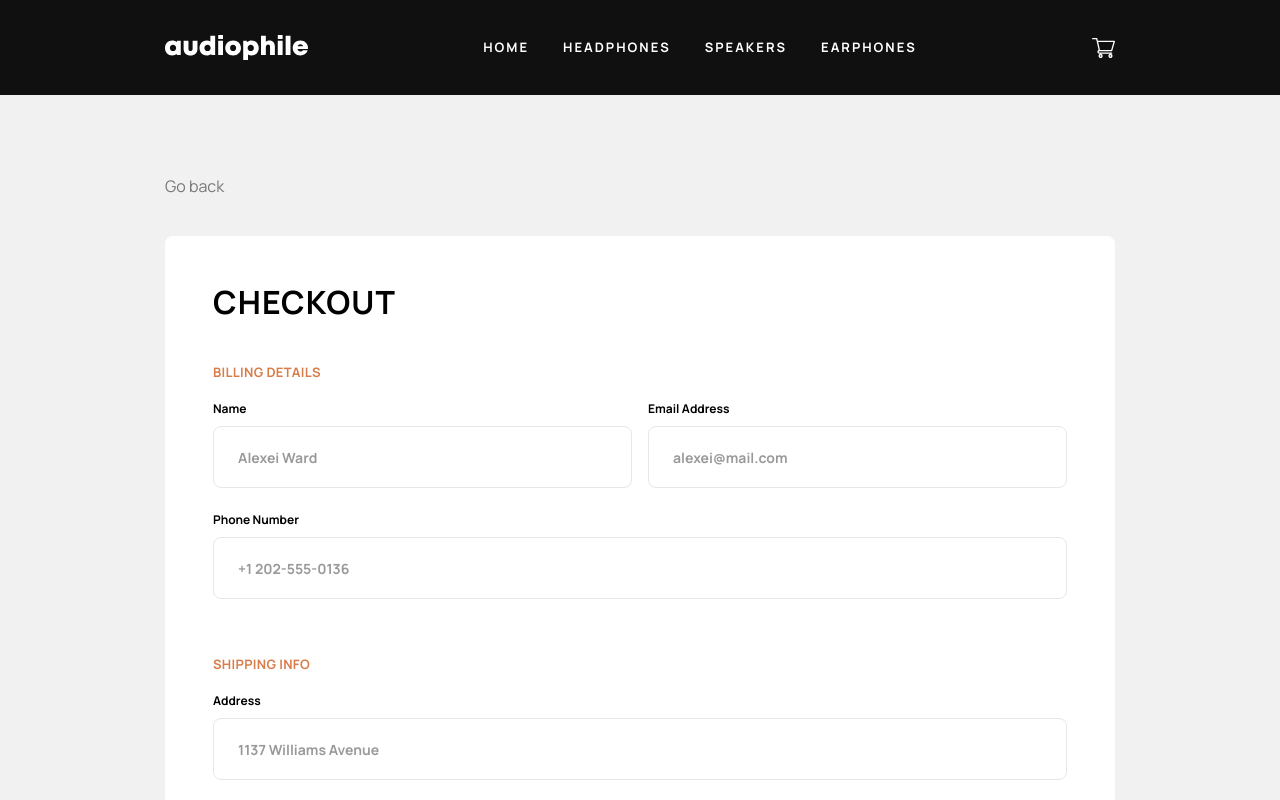
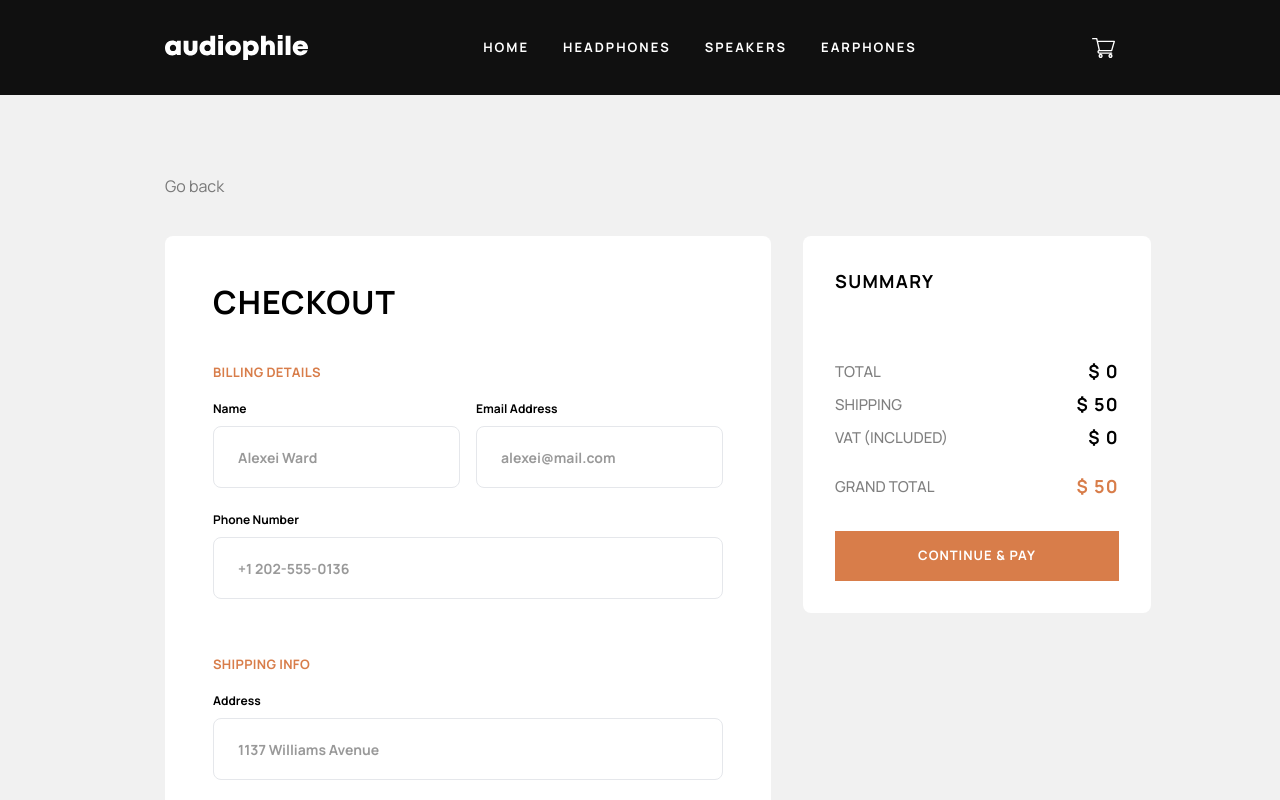
Before and after one commit to BBualdo/Audiophile, a React (Vite) app: page /checkout in a window 1280 px wide. Shown: the top 800 px of the page. Built offline with nearby package versions, Linux system fonts and the light colour scheme.

Commit message:
Summary section with loaded data from cart

```diff
--- a/src/App.jsx
+++ b/src/App.jsx
@@ -127,7 +127,10 @@ const App = () => {
 								/>
 							}
 						/>
-						<Route path='/checkout' element={<Checkout />} />
+						<Route
+							path='/checkout'
+							element={<Checkout cart={cartData} totalPrice={totalPrice} />}
+						/>
 					</Route>
 				</Routes>
 			</BrowserRouter>
--- a/src/pages/Checkout.jsx
+++ b/src/pages/Checkout.jsx
@@ -1,7 +1,32 @@
 import React from 'react';
 import { Link } from 'react-router-dom';
 
-const Checkout = () => {
+const Checkout = (props) => {
+	const cartItems = props.cart.map((item, index) => {
+		return (
+			<div key={index} className='w-full flex items-center justify-between'>
+				<div className='flex items-center gap-4'>
+					<div>
+						<img src={item.image} className='w-16 h-16 rounded-[8px]' />
+					</div>
+					<div className='flex flex-col'>
+						<p className='text-[15px] font-bold leading-[25px] text-black'>
+							{item.name}
+						</p>
+						<p className='text-[14px] font-bold leading-[25px] text-black/50'>
+							$ {item.price}
+						</p>
+					</div>
+				</div>
+				<div className='flex justify-between p-[15px] items-center'>
+					<p className='text-[15px] font-bold text-black/50'>
+						x{item.quantity}
+					</p>
+				</div>
+			</div>
+		);
+	});
+
 	return (
 		<main className='mt-[95px] bg-gray-light'>
 			<div className='xs:px-[24px] md:px-[40px] lg:px-[165px] xs:pt-4 md:pt-8 lg:pt-[79px]'>
@@ -11,7 +36,7 @@ const Checkout = () => {
 					</button>
 				</Link>
 			</div>
-			<div className='xs:px-[24px] md:px-[40px] lg:px-[165px] mt-[38px] pb-[140px]'>
+			<div className='xs:px-[24px] md:px-[40px] lg:px-[165px] mt-[38px] pb-[140px] flex gap-8 items-start'>
 				<section className='bg-white p-12 rounded-[8px]'>
 					<h3>Checkout</h3>
 					<form>
@@ -133,7 +158,53 @@ const Checkout = () => {
 						</div>
 					</form>
 				</section>
-				<section></section>
+				<section className='rounded-[8px] p-8 bg-white'>
+					<div>
+						<h6 className='h6 text-black'>Summary</h6>
+					</div>
+					<div className='flex flex-col items-center gap-6 py-8 overflow-y-auto max-h-[304px] w-[284px]'>
+						{cartItems}
+					</div>
+
+					<div className='flex flex-col gap-2'>
+						<div className='flex items-center justify-between'>
+							<p className='text-[15px] font-[500] leading-[25px] text-black/50 uppercase'>
+								Total
+							</p>
+							<h6 className='font-bold leading-[25px] text-black'>
+								$ {props.totalPrice}
+							</h6>
+						</div>
+						{/* If shipping price and VAT would change, I'd prepare a seperate file with them, but for more readable code I will leave them as they are */}
+						<div className='flex items-center justify-between'>
+							<p className='text-[15px] font-[500] leading-[25px] text-black/50 uppercase'>
+								Shipping
+							</p>
+							<h6 className='font-bold leading-[25px] text-black'>$ 50</h6>
+						</div>
+						<div className='flex items-center justify-between'>
+							<p className='text-[15px] font-[500] leading-[25px] text-black/50 uppercase'>
+								Vat (Included)
+							</p>
+							<h6 className='font-bold leading-[25px] text-black'>
+								$ {Math.floor(props.totalPrice * 0.2)}
+							</h6>
+						</div>
+						<div className='flex items-center justify-between mt-4'>
+							<p className='text-[15px] font-[500] leading-[25px] text-black/50 uppercase'>
+								Grand Total
+							</p>
+							<h6 className='font-bold leading-[25px] text-cream'>
+								$ {Math.floor(props.totalPrice + 50 + props.totalPrice * 0.2)}
+							</h6>
+						</div>
+					</div>
+					<div className='mt-8'>
+						<button className='btn w-full bg-cream text-white hover:bg-cream-light transition-all duration-150'>
+							Continue & Pay
+						</button>
+					</div>
+				</section>
 			</div>
 		</main>
 	);
```
